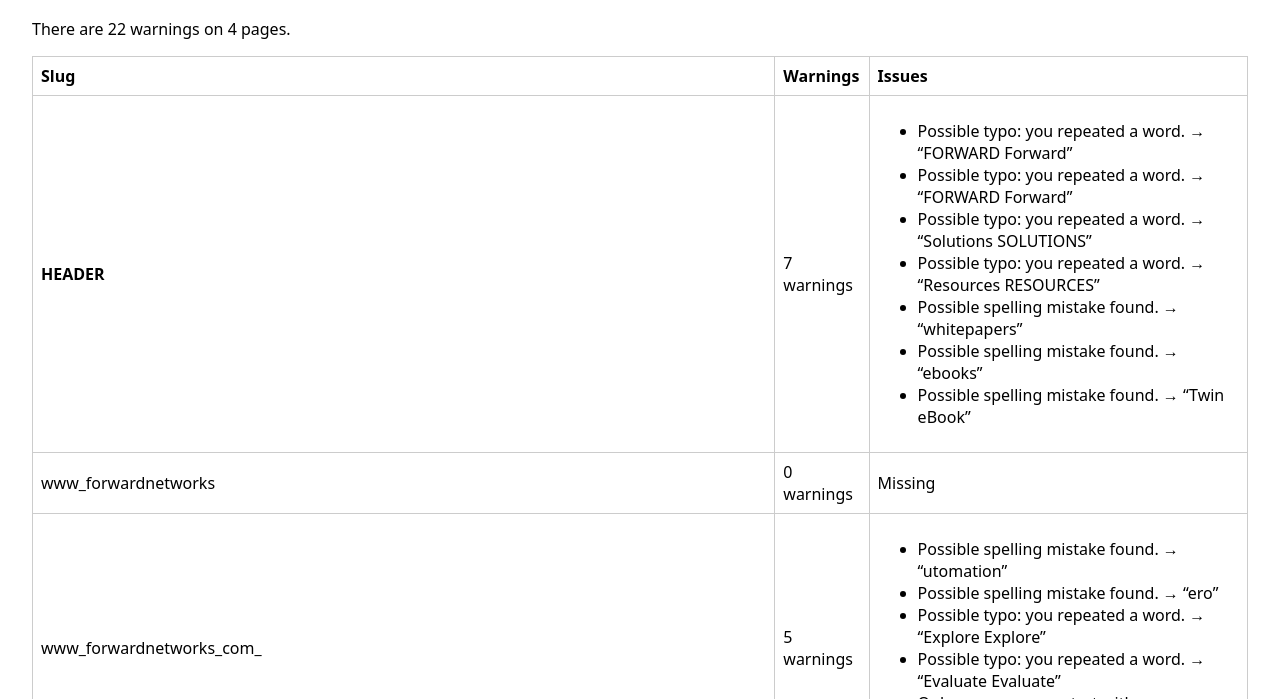
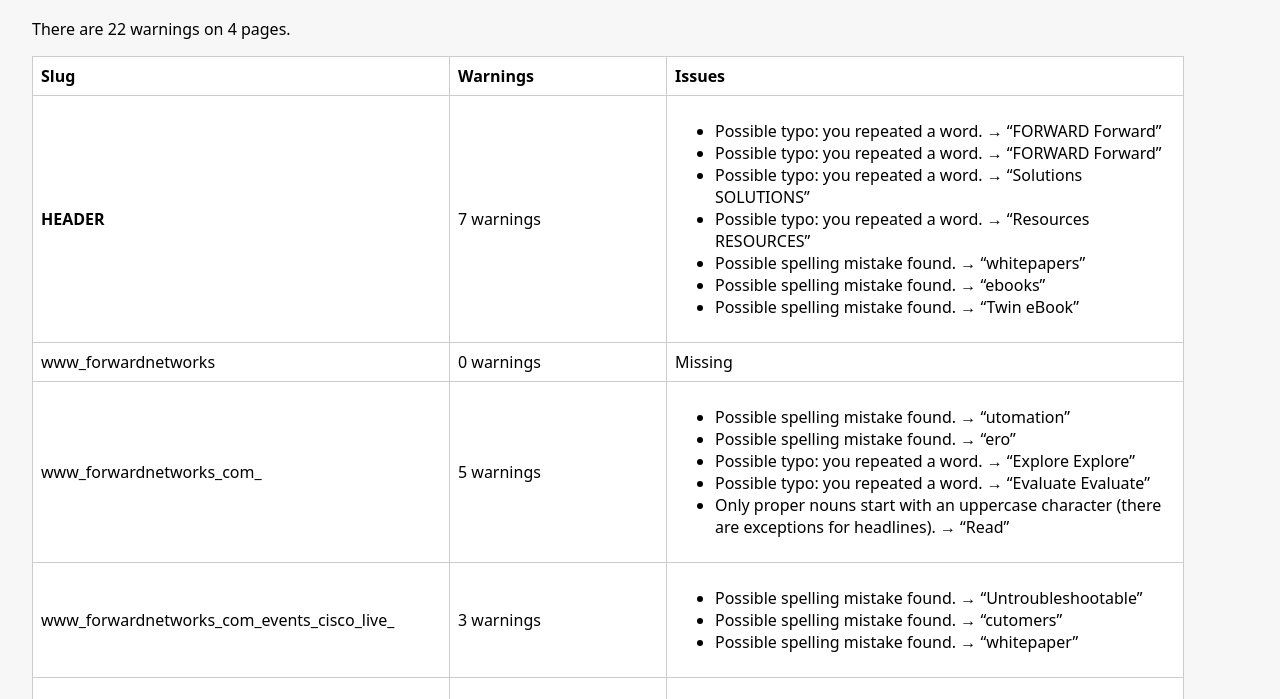
Before and after one commit to MomokoSanchez/Site-QA, a website: page src/report-ui/index.html in a window 1280 px wide. Shown: the part 78-777 px from the top of the page. Drawn offline with Linux system fonts and the light colour scheme; files whose address does not match are found by name.

Commit message:
Table styles

```diff
--- a/src/report-ui/index.html
+++ b/src/report-ui/index.html
@@ -4,9 +4,26 @@
   <meta charset="UTF-8">
   <title>Site QA Report</title>
   <style>
-    body { font-family: system-ui, sans-serif; margin: 2rem; }
-    table { border-collapse: collapse; width: 100%; }
+    body {
+      font-family: system-ui, sans-serif;
+      margin: 2rem;
+      background: #f7f7f7;
+    }
+    table {
+      background: white;
+      border-collapse: collapse;
+      width: 90vw;
+      table-layout: fixed;
+      white-space: normal;
+      overflow-wrap: break-word;
+    }
     th, td { border: 1px solid #ccc; padding: 0.5rem; text-align: left; }
+    table th:nth-child(2), table td:nth-child(2) {
+      width: 200px;
+    }
+    table th:nth-child(1), table td:nth-child(1) {
+      width: 400px;
+    }
     mark { background: #ff0; }
   </style>
 </head>
```
